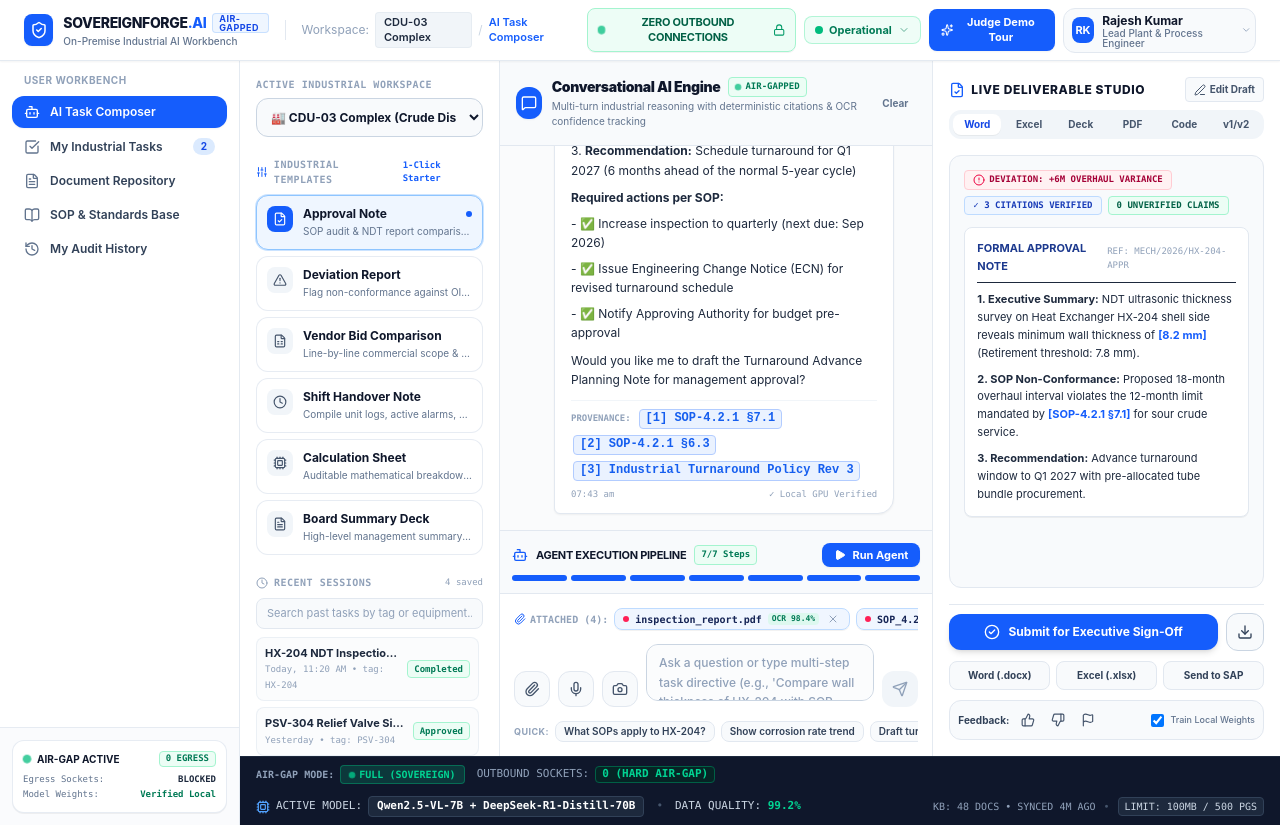
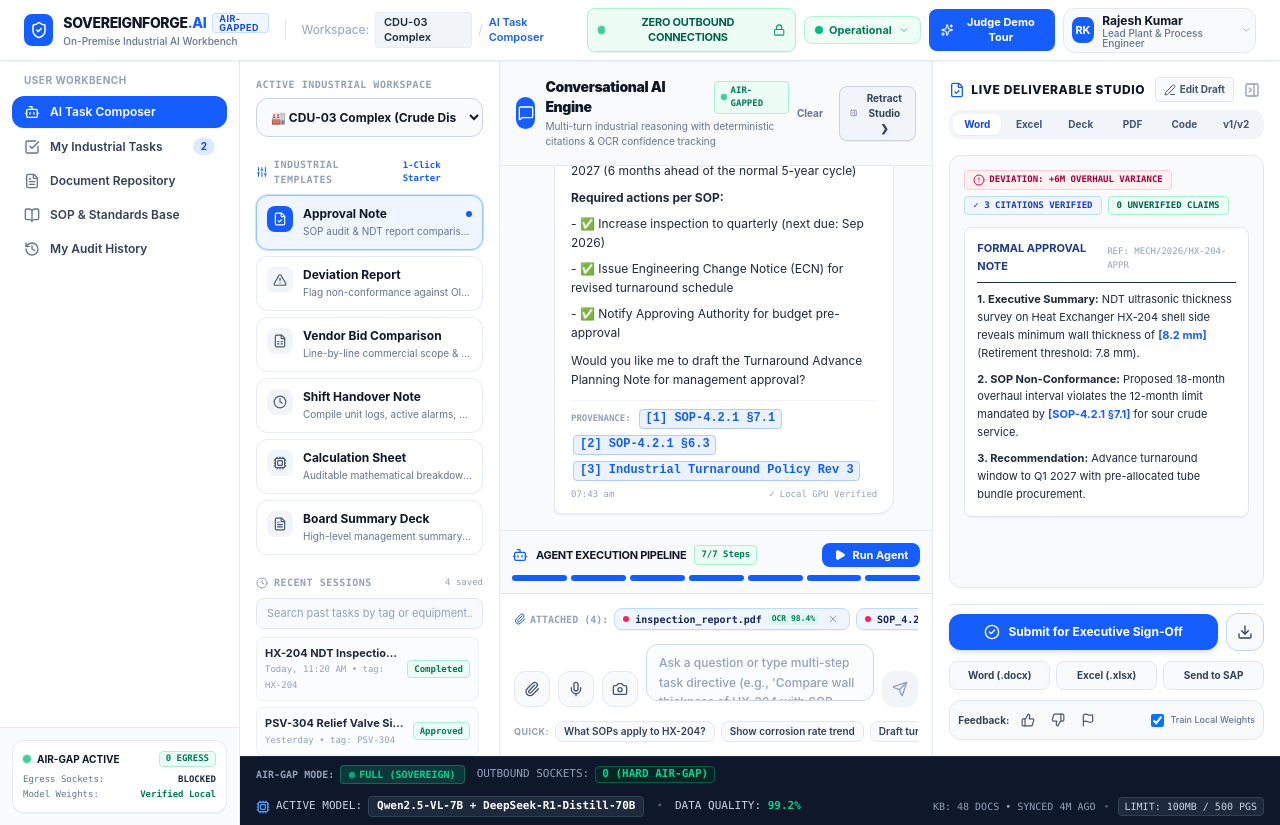
Before and after one commit to pateldev2006/SovereignForge-AI, a React (Vite) app: page / in a window 1280 px wide. Built offline with nearby package versions, Linux system fonts and the light colour scheme.

Commit message:
feat: make right Deliverable Studio panel retractable with expanded chat view

```diff
--- a/src/components/pages/AIWorkbench.tsx
+++ b/src/components/pages/AIWorkbench.tsx
@@ -8,7 +8,8 @@ import {
   Activity, Zap, Compass, Flame, CheckSquare, MessageSquare, User, Paperclip,
   CornerDownLeft, X, Mic, MicOff, Camera, FolderOpen, Database, Sliders,
   ThumbsUp, ThumbsDown, Flag, Edit3, SplitSquareVertical, FileCode2,
-  Presentation, Pause, Square, AlertCircle, HelpCircle, HardDrive
+  Presentation, Pause, Square, AlertCircle, HelpCircle, HardDrive,
+  PanelRightClose, PanelRightOpen, ChevronLeft, ChevronRight
 } from 'lucide-react';
 import { downloadApprovalNotePDF } from '../../utils/exportUtils';
 
@@ -193,6 +194,7 @@ export const AIWorkbench: React.FC = () => {
   const isInitialMount = useRef(true);
 
   // Right Column View States
+  const [isDeliverableStudioOpen, setIsDeliverableStudioOpen] = useState<boolean>(true);
   const [deliverableFormatTab, setDeliverableFormatTab] = useState<'docx' | 'xlsx' | 'pptx' | 'pdf' | 'code' | 'diff'>('docx');
   const [isInlineEditing, setIsInlineEditing] = useState(false);
   const [editableDraft, setEditableDraft] = useState<string>(
@@ -468,13 +470,13 @@ export const AIWorkbench: React.FC = () => {
         </div>
 
         {/* ────────────────────────────────────────────────────────────────
-            COLUMN 2: CENTER PANEL — Composer, Conversational Chat & Live Agent Trace (5 Cols)
+            COLUMN 2: CENTER PANEL — Composer, Conversational Chat & Live Agent Trace
            ──────────────────────────────────────────────────────────────── */}
         <div
           onDragOver={(e) => { e.preventDefault(); setIsDragOver(true); }}
           onDragLeave={() => setIsDragOver(false)}
           onDrop={handleDrop}
-          className={`xl:col-span-5 bg-white border-r border-slate-200/90 flex flex-col justify-between overflow-y-auto max-h-[calc(100vh-105px)] relative transition-all ${
+          className={`${isDeliverableStudioOpen ? 'xl:col-span-5' : 'xl:col-span-9'} bg-white border-r border-slate-200/90 flex flex-col justify-between overflow-y-auto max-h-[calc(100vh-105px)] relative transition-all duration-200 ${
             isDragOver ? 'ring-4 ring-blue-500/30 bg-blue-50/20' : ''
           }`}
         >
@@ -512,16 +514,40 @@ export const AIWorkbench: React.FC = () => {
               </div>
             </div>
 
-            {/* Clear Chat */}
+            {/* Action Buttons: Clear Chat & Studio Toggle */}
+            <div className="flex items-center gap-2">
               <button
                 onClick={() => {
                   setChatMessages([INITIAL_CHAT_MESSAGES[0]]);
                   showToast('Chat Cleared', 'Conversation history reset. Audit provenance retained.', 'info');
                 }}
-              className="text-[10px] font-bold text-slate-500 hover:text-slate-800 px-2 py-1 rounded-lg hover:bg-slate-200/60 transition-colors"
+                className="text-[10px] font-bold text-slate-500 hover:text-slate-800 px-2 py-1 rounded-lg hover:bg-slate-200/60 transition-colors cursor-pointer"
               >
                 Clear
               </button>
+
+              <button
+                onClick={() => setIsDeliverableStudioOpen(!isDeliverableStudioOpen)}
+                className={`px-2.5 py-1 rounded-lg text-[10px] font-bold border transition-all flex items-center gap-1.5 cursor-pointer shadow-2xs ${
+                  isDeliverableStudioOpen
+                    ? 'bg-slate-100 hover:bg-slate-200 text-slate-700 border-slate-300'
+                    : 'bg-blue-600 hover:bg-blue-700 text-white border-blue-600 shadow-sm'
+                }`}
+                title={isDeliverableStudioOpen ? 'Retract Live Deliverable Studio' : 'Open Live Deliverable Studio'}
+              >
+                {isDeliverableStudioOpen ? (
+                  <>
+                    <PanelRightClose className="w-3.5 h-3.5 text-slate-500" />
+                    <span>Retract Studio ❯</span>
+                  </>
+                ) : (
+                  <>
+                    <PanelRightOpen className="w-3.5 h-3.5 text-white" />
+                    <span>❮ Open Studio (Draft Ready)</span>
+                  </>
+                )}
+              </button>
+            </div>
           </div>
 
           {/* Conversational Chat Messages Area */}
@@ -813,9 +839,10 @@ export const AIWorkbench: React.FC = () => {
         </div>
 
         {/* ────────────────────────────────────────────────────────────────
-            COLUMN 3: RIGHT PANEL — Deliverable Studio, Provenance & Export (4 Cols)
+            COLUMN 3: RIGHT PANEL — Deliverable Studio, Provenance & Export (Retractable)
            ──────────────────────────────────────────────────────────────── */}
-        <div className="xl:col-span-4 bg-white flex flex-col justify-between overflow-y-auto max-h-[calc(100vh-105px)] p-4 space-y-4">
+        {isDeliverableStudioOpen && (
+          <div className="xl:col-span-4 bg-white flex flex-col justify-between overflow-y-auto max-h-[calc(100vh-105px)] p-4 space-y-4 animate-in slide-in-from-right duration-150">
 
             {/* Header with Format Selector Tabs */}
             <div>
@@ -825,16 +852,24 @@ export const AIWorkbench: React.FC = () => {
                   Live Deliverable Studio
                 </h3>
 
-              <div className="flex items-center gap-1">
+                <div className="flex items-center gap-1.5">
                   <button
                     onClick={() => setIsInlineEditing(!isInlineEditing)}
-                  className={`px-2 py-1 rounded text-[10px] font-bold border transition-colors flex items-center gap-1 ${
+                    className={`px-2 py-1 rounded text-[10px] font-bold border transition-colors flex items-center gap-1 cursor-pointer ${
                       isInlineEditing ? 'bg-amber-100 border-amber-300 text-amber-900' : 'bg-slate-50 border-slate-200 text-slate-600 hover:bg-slate-100'
                     }`}
                     title="Toggle Inline Direct Editor"
                   >
                     <Edit3 className="w-3 h-3" />
                     <span>{isInlineEditing ? 'Editing Mode' : 'Edit Draft'}</span>
+                  </button>
+
+                  <button
+                    onClick={() => setIsDeliverableStudioOpen(false)}
+                    className="p-1 rounded-lg hover:bg-slate-100 text-slate-400 hover:text-slate-700 transition-colors cursor-pointer"
+                    title="Retract Studio Panel"
+                  >
+                    <PanelRightClose className="w-4 h-4" />
                   </button>
                 </div>
               </div>
@@ -1078,8 +1113,23 @@ print(f"Verified Execution: {result}")
           </div>
 
         </div>
+        )}
 
       </div>
+
+      {/* Floating Retracted Edge Tab Handle */}
+      {!isDeliverableStudioOpen && (
+        <button
+          onClick={() => setIsDeliverableStudioOpen(true)}
+          className="fixed right-0 top-1/2 -translate-y-1/2 z-30 bg-blue-600 hover:bg-blue-700 text-white font-bold text-xs py-3.5 px-2 rounded-l-xl shadow-xl border-l border-y border-blue-400 flex flex-col items-center gap-2 cursor-pointer transition-all hover:pr-3 animate-in fade-in duration-150"
+          title="Open Live Deliverable Studio"
+        >
+          <ChevronLeft className="w-4 h-4 animate-pulse" />
+          <span className="[writing-mode:vertical-rl] tracking-wider text-[10px] uppercase font-mono font-bold">
+            Live Deliverable Studio
+          </span>
+        </button>
+      )}
 
       {/* ────────────────────────────────────────────────────────────────
           PERSISTENT INDUSTRIAL STATUS STRIP (BOTTOM BAR PER SPEC)
```
Lines whose indentation alone changed are shown as unchanged.
